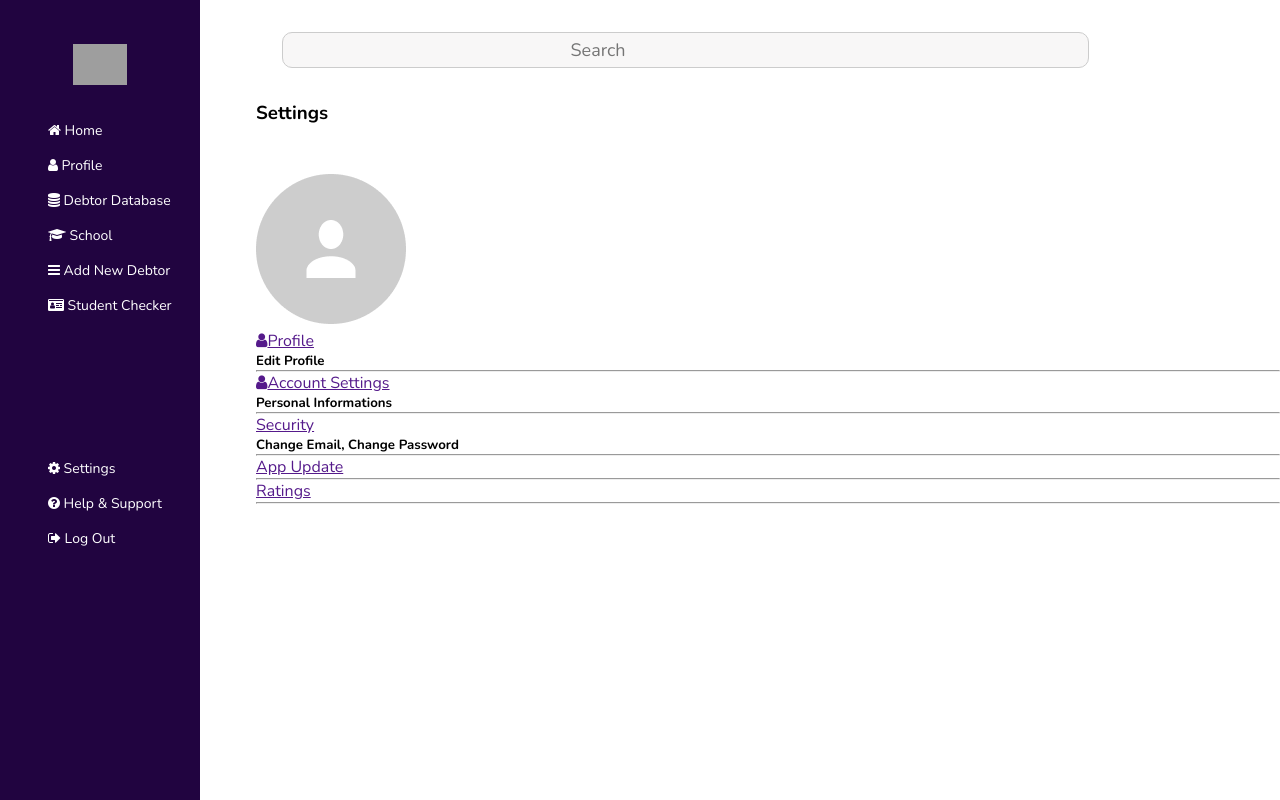
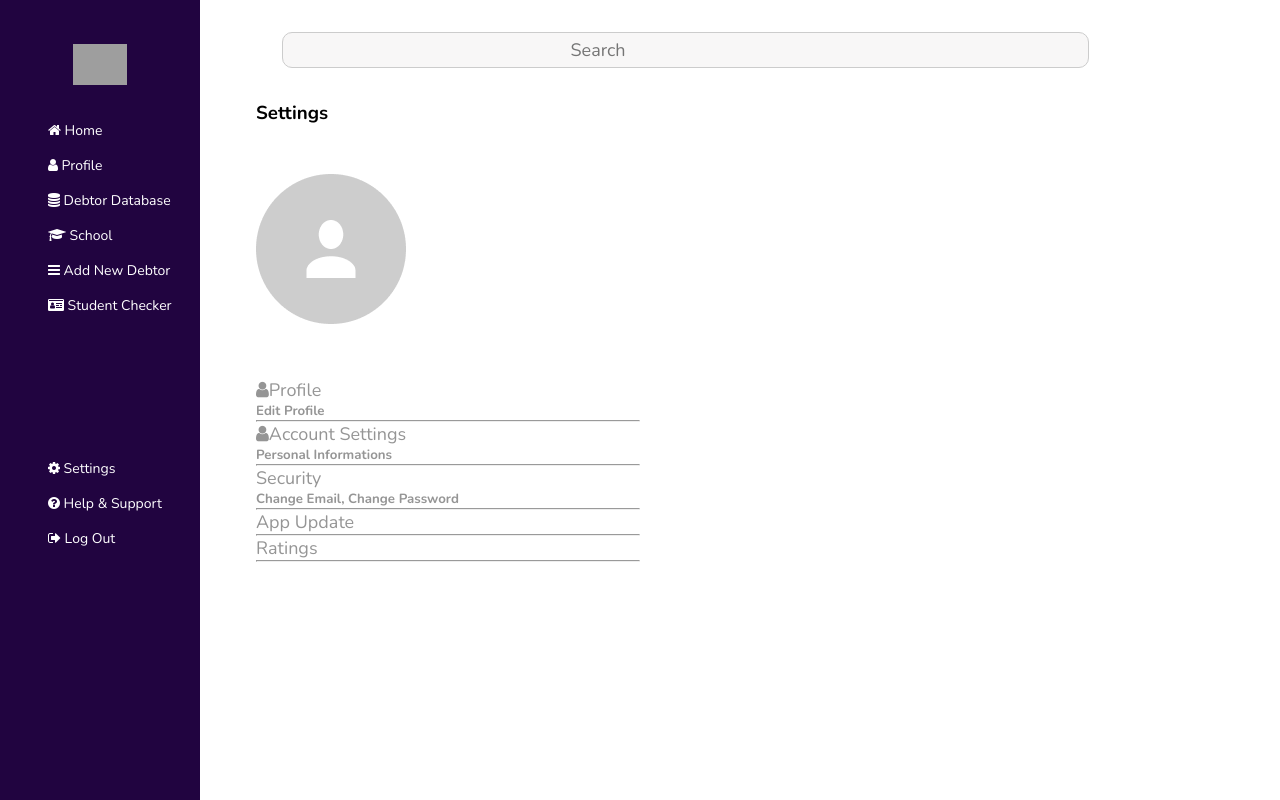
Before and after one commit to zuri-training/TeamLorispp58, a Django app: template debtfinder/templates/Settings/settings.html in a window 1280 px wide. Run offline with Django 4.2, Linux system fonts and the light colour scheme; the template is opened without the code that fills it, so the values that code supplies are empty; grey boxes are pictures that could not be loaded.

Commit message:
zuri project tasks

```diff
--- a/debtfinder/templates/Settings/settings.css
+++ b/debtfinder/templates/Settings/settings.css
@@ -97,5 +97,27 @@ input[type=text] {
 }
 
 .left-div{
+    margin-top: 3rem;
     margin-left: 16rem;
+    width: 30%;
 }
+
+.divdiv a{
+    font-size: 18px;
+    font-weight: 500;
+    text-decoration: none;
+    color: #959595;
+}
+
+h5{
+    color: #959595;
+}
+
+.divdiv a:hover{
+    color: #210440;
+}
+
+
+h5:hover{
+   color: black;
+}
--- a/debtfinder/templates/Settings/settings.html
+++ b/debtfinder/templates/Settings/settings.html
@@ -103,6 +103,8 @@
            </div>
 
            <div class="left-div">
+
+              <div class="divdiv">
                     <a href="">
                         <i class="fa fa-user"></i>Profile
                     </a>
@@ -133,8 +135,14 @@
                     <a href="">
                         <i class="fa fa-security"></i>Ratings
                     </a>
+                    <hr>
+              </div>
 
-                <hr>
+
+           </div>
+
+
+           <div class="right-div">
 
            </div>
 
```
Lines whose indentation alone changed are shown as unchanged.
